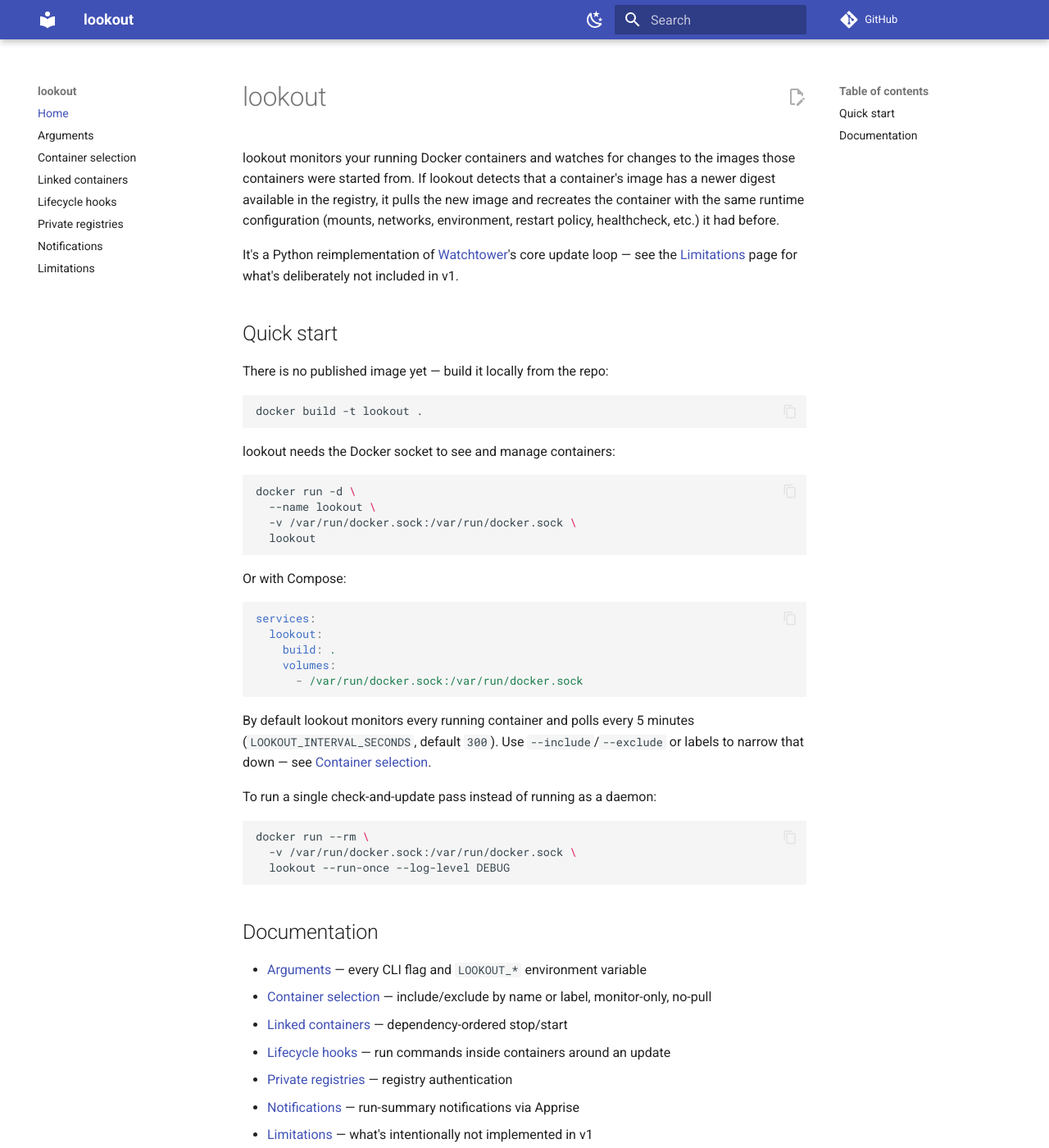
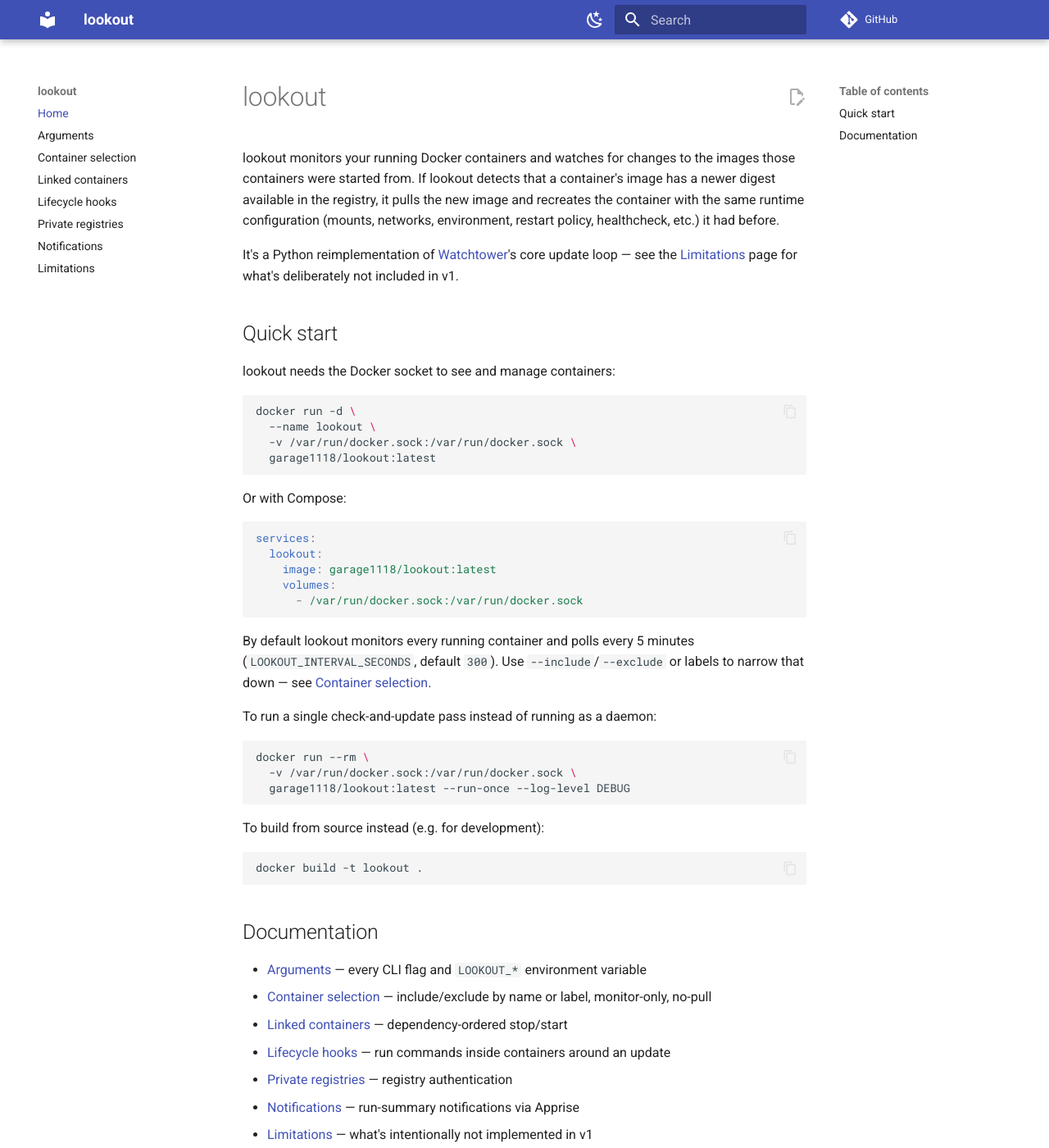
Before and after one commit to garage1118/lookout, an MkDocs documentation site: the page built from docs/index.md, in a window 1280 px wide and 1400 px high. Shown: the whole window at 82% size. Built offline with MkDocs 1.6.1 and Material for MkDocs 9.7.7, drawn with Linux system fonts in a browser that asks for light colours; comment, search, counter and statistics services are not loaded.

Commit message:
Point quick start at the published garage1118/lookout image on Docker Hub

````diff
--- a/docs/index.md
+++ b/docs/index.md
@@ -11,19 +11,13 @@
 
 ## Quick start
 
-There is no published image yet — build it locally from the repo:
-
-```bash
-docker build -t lookout .
-```
-
 lookout needs the Docker socket to see and manage containers:
 
 ```bash
 docker run -d \
   --name lookout \
   -v /var/run/docker.sock:/var/run/docker.sock \
-  lookout
+  garage1118/lookout:latest
 ```
 
 Or with Compose:
@@ -31,7 +25,7 @@
 ```yaml
 services:
   lookout:
-    build: .
+    image: garage1118/lookout:latest
     volumes:
       - /var/run/docker.sock:/var/run/docker.sock
 ```
@@ -45,7 +39,13 @@
 ```bash
 docker run --rm \
   -v /var/run/docker.sock:/var/run/docker.sock \
-  lookout --run-once --log-level DEBUG
+  garage1118/lookout:latest --run-once --log-level DEBUG
+```
+
+To build from source instead (e.g. for development):
+
+```bash
+docker build -t lookout .
 ```
 
 ## Documentation
````
